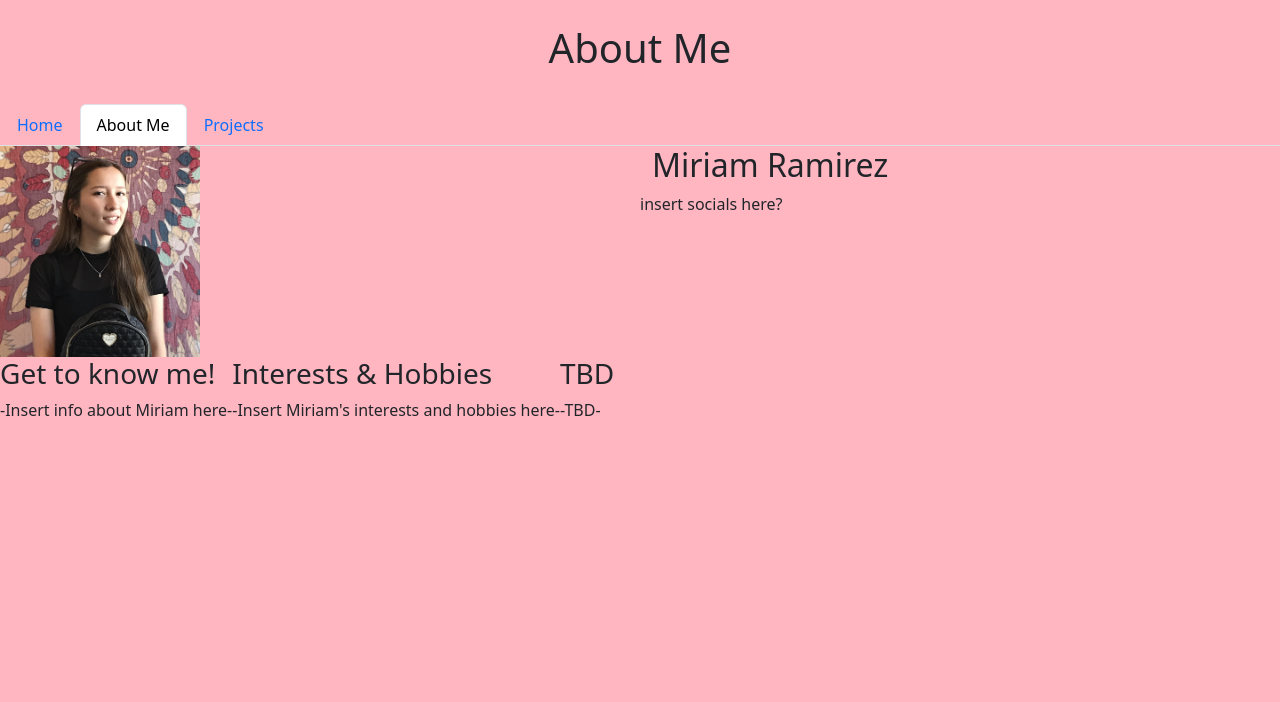
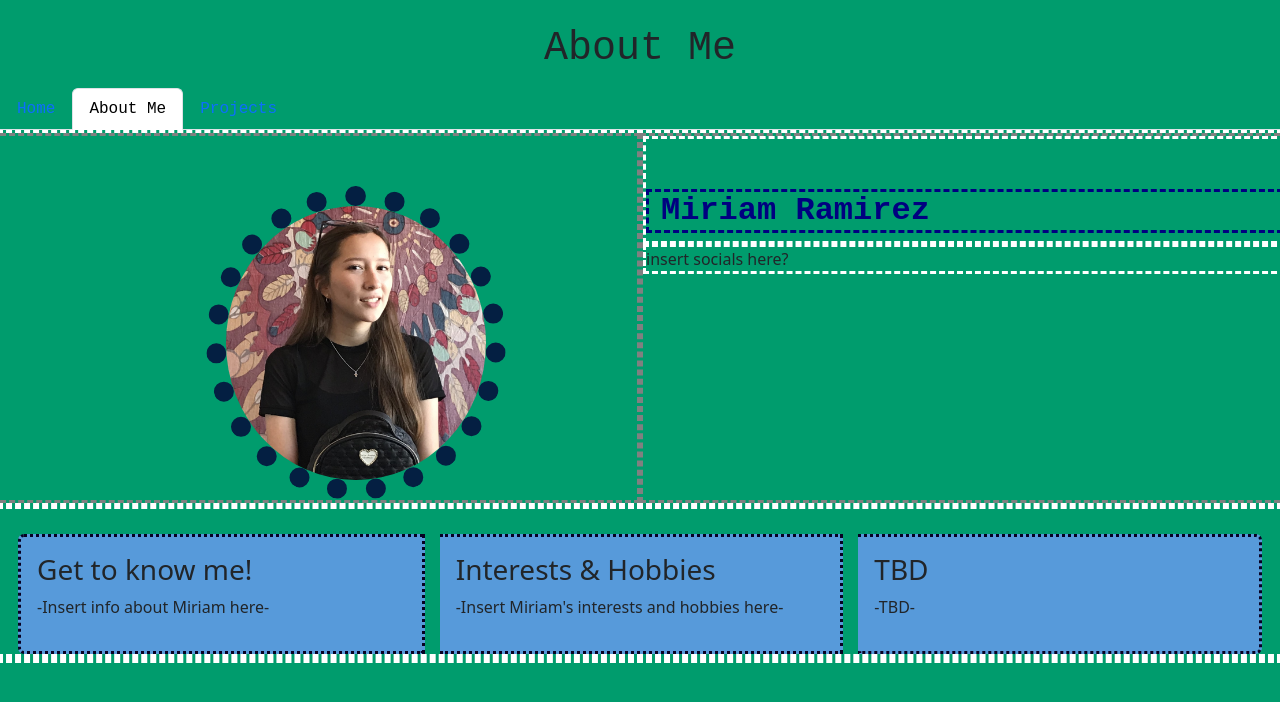
Before and after one commit to miriamrami/meow-port-app, a React (Create React App) app in the folder meow-port-app/: page /AboutMe.js in a window 1280 px wide. Shown: the top 702 px of the page. Built offline with nearby package versions, Linux system fonts and the light colour scheme.

Commit message:
a lot of css changes

```diff
--- a/meow-port-app/src/AboutMe.js
+++ b/meow-port-app/src/AboutMe.js
@@ -6,9 +6,7 @@ const AboutMe = () => {
 	return (
 	<body>
 		<div className="AboutMe">
-			<br/>
 			<h1>About Me</h1>
-			<br/>
 			<ul className="nav nav-tabs">
 				<li className="nav-item">
 					{/* Endpoint to route to Home component */}
@@ -27,10 +25,12 @@ const AboutMe = () => {
 		<div>
 		{/* ROW 1 - CODE FOR IMG, NAME & SOCIALS BELOW */}
 			<div className="row" >
-				<div className="col"><img src={require('./imgs//IMG_7903.jpg')} width={200} height={200} className= "img-fluid" alt=" " /></div>
+				<div className="col">
+					<img src={require('./imgs//IMG_7903.jpg')} width={300} height={300} className= "img-fluid" alt=" " />
+				</div>
 				<div className="col">
 					<div className="row" >
-						<h2 className="my-name" >Miriam Ramirez</h2>
+						<h2 className="MyName" >Miriam Ramirez</h2>
 					</div>
 					<div className="row" >insert socials here?</div>
 				</div>
@@ -38,21 +38,21 @@ const AboutMe = () => {
 		{/* Row 2 - CODE FOR CARD GROUP BELOW */}
 			<div className="row" >
 				<div className="card-group">
-					<div className="card1">
+					<div className="card">
 						{/*<img src="..." className="card-img" alt="cat"/>*/}
 						<div className="card-body">
 							<h3 className="card-name">Get to know me!</h3>
 							<p>-Insert info about Miriam here-</p>
 						</div>
 					</div>
-					<div className="card2">
+					<div className="card">
 						{/*<img src="..." className="card-img" alt="cat"/>*/}
 						<div className="card-body">
 							<h3 className="card-name">Interests & Hobbies</h3>
 							<p>-Insert Miriam's interests and hobbies here-</p>
 						</div>
 					</div>
-					<div className="card3">
+					<div className="card">
 						{/* <img src="..." className="card-img" alt="cat"/> */}
 						<div className="card-body">
 							<h3 className="card-name">TBD</h3>
--- a/meow-port-app/src/Home.js
+++ b/meow-port-app/src/Home.js
@@ -6,9 +6,7 @@ const Home = () => {
 	return (
 	<body>
 		<div className = "Home">
-			<br/>
 			<h1>Home Page</h1>
-			<br />
 			<ul className="nav nav-tabs">
 				<li className="nav-item">
 					{/* Endpoint to route to Home component */}
--- a/meow-port-app/src/Projects.js
+++ b/meow-port-app/src/Projects.js
@@ -5,10 +5,8 @@ import "./cssFiles//Projects.css";
 const Projects = () => {
 	return (
 	<body>
-		<div>
-			<br/>
+		<div className="ProjectPage">
 			<h1>Project Showcase</h1>
-			<br/>
 			<ul className="nav nav-tabs">
 				<li className="nav-item">
 					{/* Endpoint to route to Home component */}
--- a/meow-port-app/src/cssFiles/AboutMe.css
+++ b/meow-port-app/src/cssFiles/AboutMe.css
@@ -1,4 +1,58 @@
+.AboutMe{
+    font-family: 'Courier New', Courier, monospace;
+}
 
-.AboutMe {
+h1 {
     text-align: center;
+    margin-top: 25px;
+    margin-bottom: 15px;
 }
+
+img{
+    margin-top: 50px;
+    margin-left: 200px;
+    border-style: dotted;
+    border-width: 20px;
+    border-color: rgb(4, 31, 66);
+    border-radius: 50%;
+}
+
+.MyName {
+    border-style: dashed; /*delete later*/
+    font-family: 'Courier New', Courier, monospace;
+    font-weight: bold;
+    color: navy;
+    margin-right: 200px;
+    margin-top: 50px;
+ }
+
+
+.cardgroup {
+    margin: auto;
+    text-align: center;
+    flex-direction: column;
+
+}
+
+.card {
+    margin-top: 25px;
+    margin-left: 15px;
+    margin-right: 15px;
+
+    border-style: dotted;
+    border-width: medium;
+    border-color: rgb(8, 0, 34);
+    background-color: rgb(87, 154, 218);
+
+}
+
+/*EDIT AS PROJECT ADVANCES - USING FOR VISUAL REFERENCE*/
+.row{
+    border-style: dashed;
+    border-color: white;
+}
+
+.col{
+    border-style: dashed;
+    border-color: gray;
+}
--- a/meow-port-app/src/cssFiles/Home.css
+++ b/meow-port-app/src/cssFiles/Home.css
@@ -1,16 +1,6 @@
 .Home {
   text-align: center;
-}
-
-.Home-header {
-  background-color: #282c34;
-  min-height: 100vh;
-  display: flex;
-  flex-direction: column;
-  align-items: center;
-  justify-content: center;
-  font-size: calc(10px + 2vmin);
-  color: white;
+  font-family: 'Courier New', Courier, monospace;
 }
 
 .Home-link {
@@ -22,5 +12,5 @@
 
 /*The following will be the color for the entire website.*/
 body{
-  background-color: lightpink;
+  background-color: rgb(0, 156, 109);
 }
--- a/meow-port-app/src/cssFiles/Projects.css
+++ b/meow-port-app/src/cssFiles/Projects.css
@@ -0,0 +1,4 @@
+
+.ProjectPage{
+    font-family: 'Courier New', Courier, monospace;
+}
```
